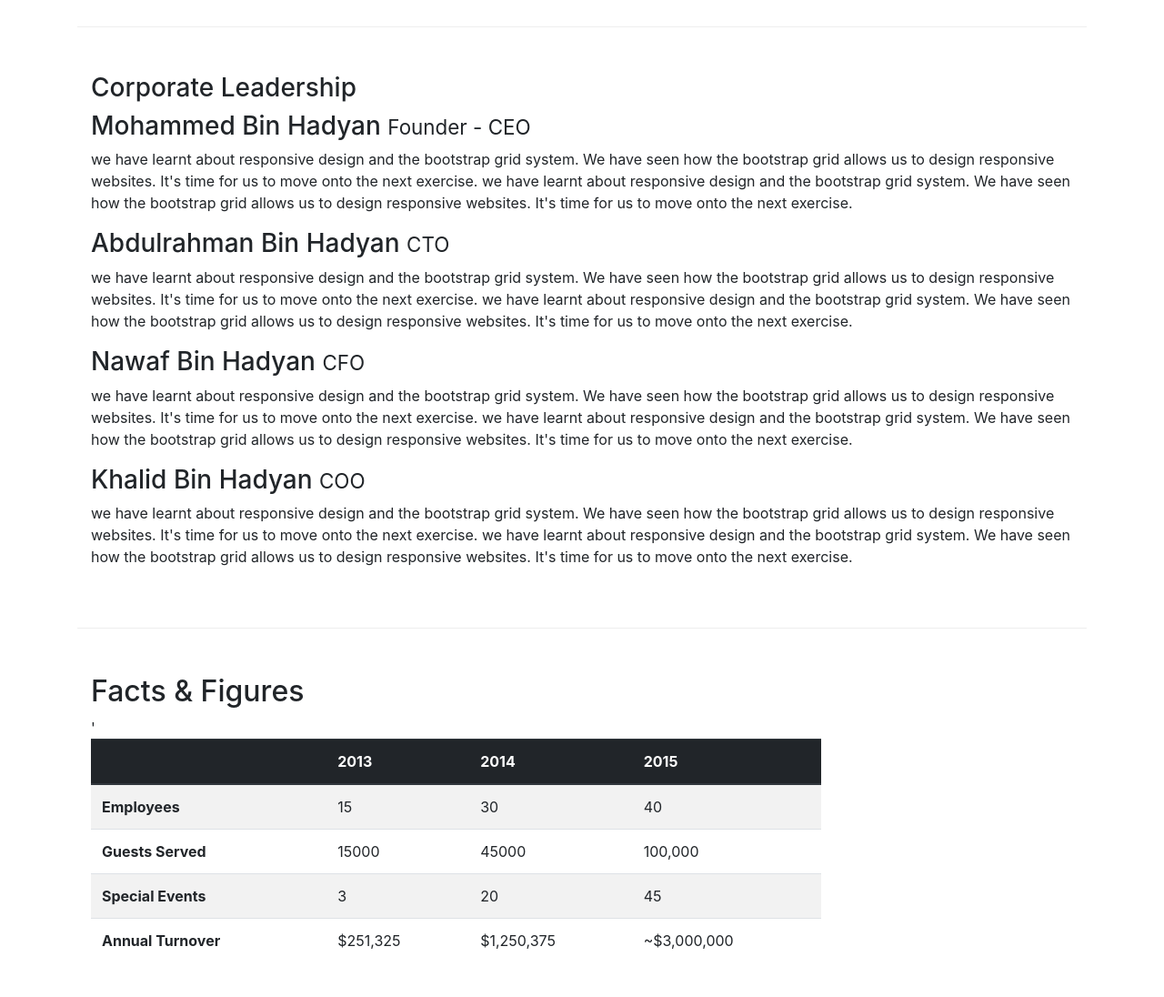
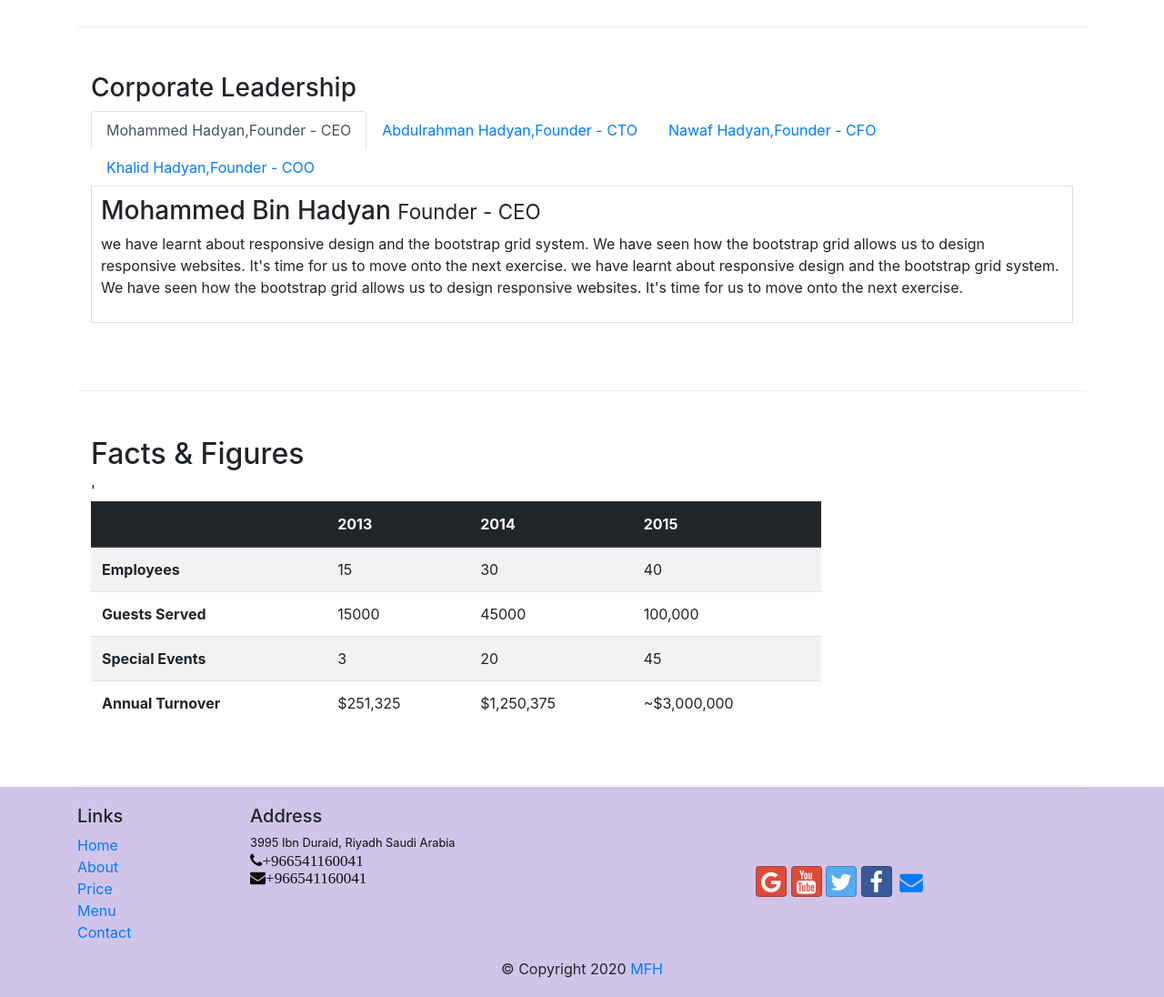
Before and after one commit to M-Hadyan/git-test, a website: page templates/about.html in a window 1280 px wide. Shown: the part 820-1916 px from the top of the page at 91% size. Drawn offline with nearby package versions, Linux system fonts and the light colour scheme.

Commit message:
- add tabs

```diff
--- a/css/style.css
+++ b/css/style.css
@@ -44,3 +44,10 @@ body{
 .navbar-dark{
     background: #512da8;
 }
+
+.tab-content{
+    border-left: 1px solid #ddd;
+    border-right: 1px solid #ddd;
+    border-bottom: 1px solid #ddd;
+    padding: 10px;
+}
--- a/templates/about.html
+++ b/templates/about.html
@@ -28,7 +28,7 @@
                 <button class="navbar-toggler " type="button" data-toggle="collapse" data-target="#Navbar">
                     <span class="navbar-toggler-icon"></span>
                 </button>
-                <a class="navbar-brand mr-auto p-10" href="/index.html"> <img src="/images/logo.png"  height="30"><</a>
+                <a class="navbar-brand mr-auto p-10" href="/index.html"> <img src="/images/logo.png"  height="30"></a>
                 <div class="collapse navbar-collapse" id="Navbar">
                     <ul class="navbar-nav mr-auto">
                         <li class="nav-item "><a class="nav-link" href="/index.html">Home</a></li>
@@ -117,28 +117,51 @@
             <div class="row row-content ">
                 <div class="col-12 col-sm-12 order-sm-first col-md-12">
                     <h3>Corporate Leadership</h3>
+
+                    <ul class="nav nav-tabs">
+                        <li class="nav-item">
+                            <a class="nav-link active" href="#mohammed" role="tab" data-toggle="tab">Mohammed Hadyan,Founder - CEO</a>
+                        </li>
+                        <li class="nav-item">
+                            <a class="nav-link" href="#abdulrahman" role="tab" data-toggle="tab">Abdulrahman Hadyan,Founder - CTO</a>
+                        </li>
+                        <li class="nav-item">
+                            <a class="nav-link" href="#nawaf" role="tab" data-toggle="tab">Nawaf Hadyan,Founder - CFO</a>
+                        </li>
+                        <li class="nav-item">
+                            <a class="nav-link" href="#khalid" role="tab" data-toggle="tab">Khalid Hadyan,Founder - COO</a>
+                        </li>
+
+                    </ul>
+
+                    <div class="tab-content">
+
+                        <div class="tab-pane fade show active" role="tabpanel" id="mohammed">
                             <h3>Mohammed Bin Hadyan <small>Founder - CEO </small></h3>
                             <p class="d-none d-sm-block">we have learnt about responsive design and the bootstrap grid system. We have seen how the bootstrap grid allows us to design responsive websites. It's time for us to move onto the next exercise.
                                 we have learnt about responsive design and the bootstrap grid system. We have seen how the bootstrap grid allows us to design responsive websites. It's time for us to move onto the next exercise.
                             </p>
                         </div>
-                <div class="col-12 col-sm-12 order-sm-first col-md-12">
+                        <div class="tab-pane fade show " role="tabpanel" id="abdulrahman">
+
                             <h3>Abdulrahman Bin Hadyan <small>CTO</small></h3>
                             <p class="d-none d-sm-block">we have learnt about responsive design and the bootstrap grid system. We have seen how the bootstrap grid allows us to design responsive websites. It's time for us to move onto the next exercise.
                                 we have learnt about responsive design and the bootstrap grid system. We have seen how the bootstrap grid allows us to design responsive websites. It's time for us to move onto the next exercise.
                             </p>
                         </div>
-                <div class="col-12 col-sm-12 order-sm-first col-md-12">
+                        <div class="tab-pane fade show " role="tabpanel" id="nawaf">
                             <h3>Nawaf Bin Hadyan <small>CFO</small></h3>
                             <p class="d-none d-sm-block">we have learnt about responsive design and the bootstrap grid system. We have seen how the bootstrap grid allows us to design responsive websites. It's time for us to move onto the next exercise.
                                 we have learnt about responsive design and the bootstrap grid system. We have seen how the bootstrap grid allows us to design responsive websites. It's time for us to move onto the next exercise.
                             </p>
                         </div>
-                <div class="col-12 col-sm-12 order-sm-first col-md-12">
+                        <div class="tab-pane fade show " role="tabpanel" id="khalid">
                             <h3>Khalid Bin Hadyan <small>COO</small> </h3>
                             <p class="d-none d-sm-block">we have learnt about responsive design and the bootstrap grid system. We have seen how the bootstrap grid allows us to design responsive websites. It's time for us to move onto the next exercise.
                                 we have learnt about responsive design and the bootstrap grid system. We have seen how the bootstrap grid allows us to design responsive websites. It's time for us to move onto the next exercise.
                             </p>
+                        </div>
+                    </div>
                 </div>
             </div>
             <div class="row row-content">
```
Lines whose indentation alone changed are shown as unchanged.
